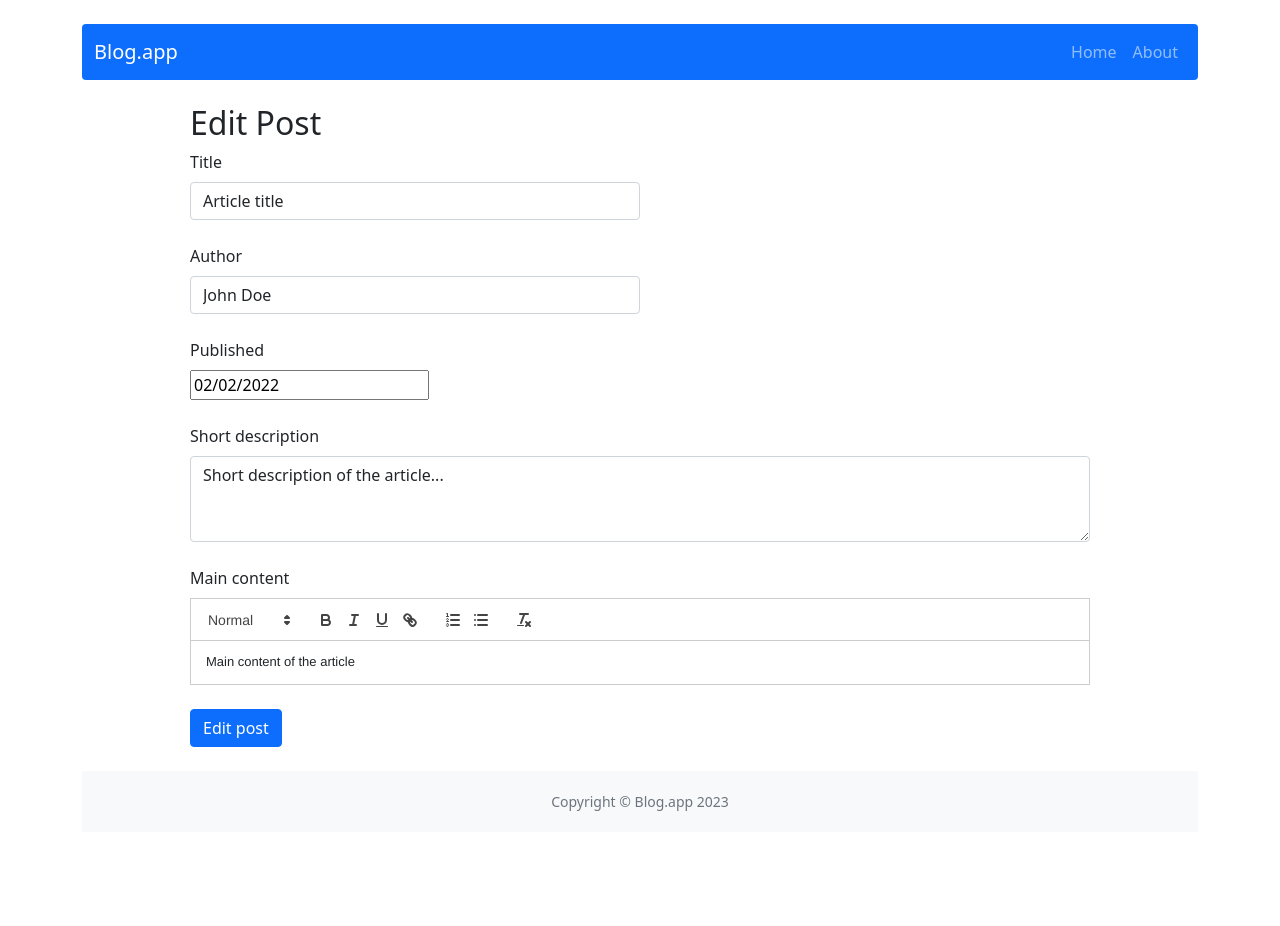
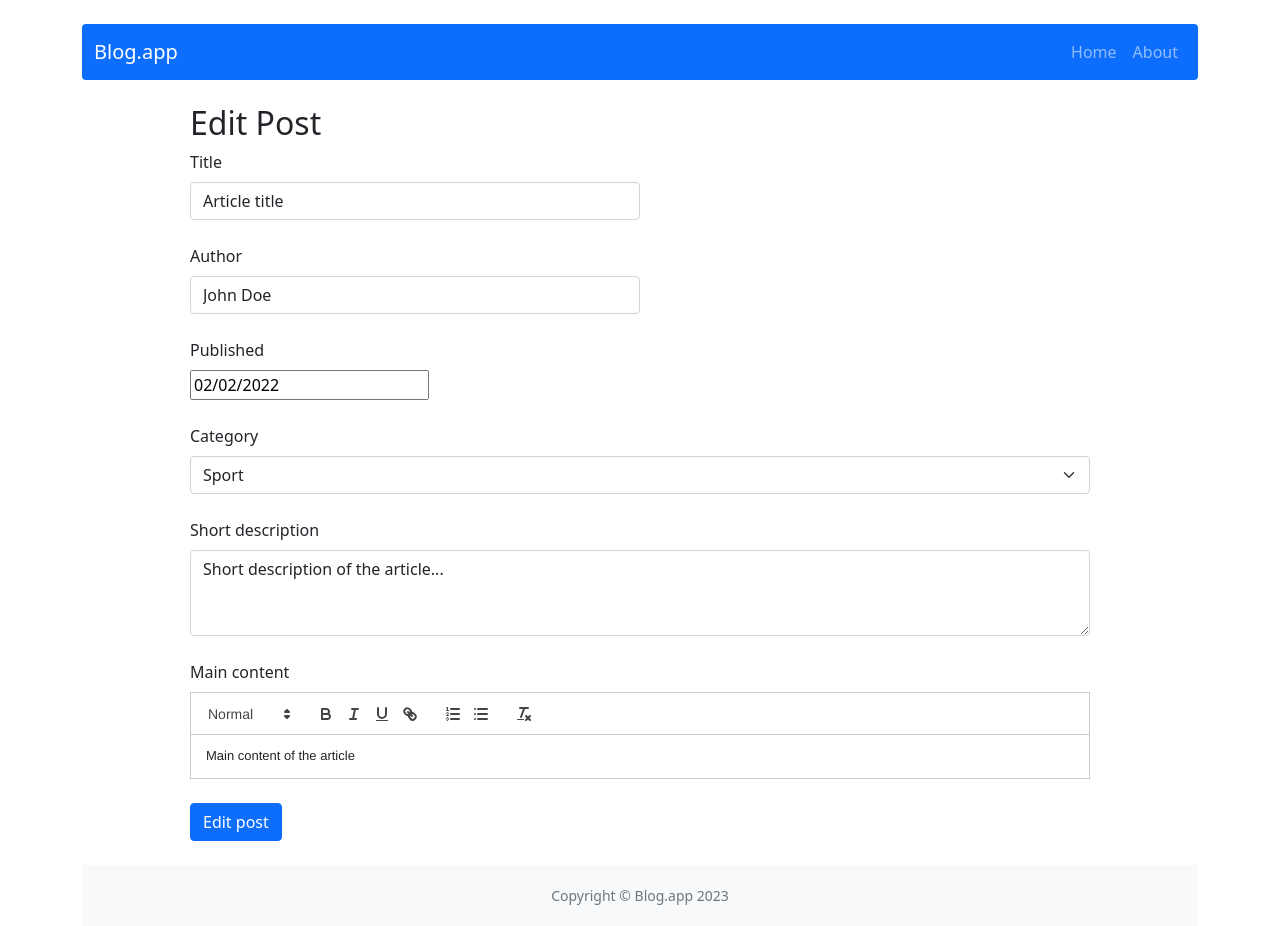
Before and after one commit to anntan2913/react-blog-app, a React (Create React App) app: page /post/edit/1 in a window 1280 px wide. Before the commit the page ends 832 px from the top, so only its background shows below. Built offline with nearby package versions, Linux system fonts and the light colour scheme.

Commit message:
add categories (underway)

```diff
--- a/src/components/features/EditPostForm.js
+++ b/src/components/features/EditPostForm.js
@@ -6,7 +6,7 @@ import PostForm from './PostForm';
 const EditPostForm = () => {
 
     const { id } = useParams();
-    const postData = useSelector(state => getPostById(state, id)); //Pobranie postu o id...
+    const postData = useSelector(state => getPostById(state, id));
 
     const dispatch = useDispatch();
     const navigate = useNavigate();
@@ -20,7 +20,7 @@ const EditPostForm = () => {
     else return(
         <PostForm action={handleEditPost} actionText='Edit post'
             title={postData.title} author={postData.author} publishedDate={postData.publishedDate}
-            shortDescription={postData.shortDescription} content={postData.content} />
+            shortDescription={postData.shortDescription} content={postData.content} category={postData.category} />
     );
 };
 
--- a/src/components/features/PostForm.js
+++ b/src/components/features/PostForm.js
@@ -1,22 +1,28 @@
 import PropTypes from 'prop-types';
 import { useState } from 'react';
-import { Form, Button } from 'react-bootstrap';
+import { Form, Button, FormGroup } from 'react-bootstrap';
 import ReactQuill from 'react-quill';
 import 'react-quill/dist/quill.snow.css';
 import DatePicker from 'react-datepicker';
 import "react-datepicker/dist/react-datepicker.css";
 import { useForm } from 'react-hook-form';
+import { useSelector } from 'react-redux';
+import { getAllCategories } from '../../redux/categoriesRedux';
 
 const PostForm = ({ action, actionText, ...props }) => {
+
+    const categories = useSelector(getAllCategories);
 
     const [title, setTitle] = useState (props.title || '');
     const [author, setAuthor] = useState(props.author || '');
     const [publishedDate, setPublishedDate] = useState(props.publishedDate || '');
     const [shortDescription, setShortDescription] = useState(props.shortDescription || '');
     const [content, setContent] = useState(props.content || '');
+    const [category, setCategory] = useState(props.category || '');
 
     const [contentError, setContentError] = useState(false);
     const [dateError, setDateError] = useState(false);
+
 
     const { register, handleSubmit: validate, formState: { errors } } = useForm();
 
@@ -24,8 +30,8 @@ const PostForm = ({ action, actionText, ...props }) => {
     const handleSubmit = () => {
         setContentError(!content)
         setDateError(!publishedDate)
-        if(content && publishedDate) {
-          action({ title, author, publishedDate, shortDescription, content });
+        if(content && publishedDate && category) {
+          action({ title, author, publishedDate, shortDescription, content, category });
         }
       };
 
@@ -59,6 +65,14 @@ const PostForm = ({ action, actionText, ...props }) => {
                 </Form.Group>
             </div>
             <div style={{ width: '100%' }}>
+                <Form.Group className="mb-4">
+                    <Form.Label>Category</Form.Label>
+                    <Form.Select value={category}  onChange={e => setCategory(e.target.value)}>
+                        <option>Select category...</option>
+                        {categories.map(cat =>
+                        <option key={cat.id}>{cat.name}</option> )}
+                    </Form.Select>
+                </Form.Group>
                 <Form.Group className="mb-4">
                     <Form.Label>Short description</Form.Label>
                     <Form.Control
--- a/src/components/features/Posts.js
+++ b/src/components/features/Posts.js
@@ -12,7 +12,7 @@ const Posts = () => {
         <section>
             <Row>
                 {posts.map(post => (
-                    <Col  className='d-flex' sm='12' md='4' lg='4' >
+                    <Col key={post.id} className='d-flex' sm='12' md='4' lg='4' >
                         <Card key={post.id} className='my-2 align-items-stretch' style={{ width: '100%' }} >
                             <Card.Body>
                                 <Card.Title>{post.title}</Card.Title>
@@ -20,6 +20,8 @@ const Posts = () => {
                                     <strong>Author: </strong>{post.author}
                                     <br/>
                                     <strong>Published: </strong>{dateToStr(post.publishedDate)}
+                                    <br/>
+                                    <strong>Category: </strong>{post.category}
                                     <br/>
                                     <br/>
                                     {post.shortDescription}
@@ -32,7 +34,6 @@ const Posts = () => {
             </Row>
         </section>
 
-
     );
 };
 
--- a/src/components/pages/Post.js
+++ b/src/components/pages/Post.js
@@ -4,12 +4,14 @@ import { Navigate, useParams, Link } from "react-router-dom";
 import { Card, Button, Modal } from "react-bootstrap";
 import { useState } from "react";
 import dateToStr from "../../utils/dateToStr";
+import { getCategoryById } from "../../redux/categoriesRedux";
 
 const Post = () => {
 
     const { id } = useParams();
 
-    const postData = useSelector(state => getPostById(state, id)); //Pobranie postu o id...
+    const postData = useSelector(state => getPostById(state, id));
+    //const category = useSelector(state => getCategoryById(state, postData.categoryId)).name;
 
     const [show, setShow] = useState(false);
     const handleClose = () => setShow(false);
@@ -41,6 +43,8 @@ const Post = () => {
                     <br/>
                     <strong>Published: </strong>{dateToStr(postData.publishedDate)}
                     <br/>
+                    <strong>Category: </strong>{postData.category}
+                    <br/>
                     <br/>
                     <p dangerouslySetInnerHTML={{ __html: postData.content }} />
                     </Card.Text>
--- /dev/null
+++ b/src/redux/categoriesRedux.js
@@ -0,0 +1,14 @@
+//selectors
+export const getAllCategories = ({ categories }) => categories;
+export const getCategoryById = ({ categories }, categoryId ) => categories.find(category => category.id === categoryId);
+
+//action creators
+
+const categoriesReducer = (statePart = [], action) => {
+    switch (action.type) {
+      default:
+        return statePart;
+    };
+  };
+
+  export default categoriesReducer;
--- a/src/redux/initialState.js
+++ b/src/redux/initialState.js
@@ -8,7 +8,8 @@ const initialState = {
             shortDescription: 'Short description of the article...',
             content: 'Main content of the article',
             publishedDate: new Date('02-02-2022'),
-            author: 'John Doe'
+            author: 'John Doe',
+            categoryId: '2'
         },
 
         {
@@ -17,7 +18,8 @@ const initialState = {
             shortDescription: 'Short description of the article...',
             content: 'Main content of the article',
             publishedDate: new Date('06-27-2023'),
-            author: 'Jane Doe'
+            author: 'Jane Doe',
+            categoryId: '1'
         },
 
         {
@@ -26,17 +28,27 @@ const initialState = {
             shortDescription: 'Short description of the article...',
             content: 'Main content of the article',
             publishedDate: new Date('07-06-2023'),
-            author: 'Amanda Hughes'
+            author: 'Amanda Hughes',
+            categoryId: '1'
         },
+
         {
             id: '4',
             title: 'Mount Vesuvius',
             shortDescription: 'Short description of the article...',
             content: 'Main content of the article',
             publishedDate: new Date('07-16-2023'),
-            author: 'Plinius Pompei'
+            author: 'Plinius Pompei',
+            categoryId: '3'
         }
-     ],
+    ],
+
+    categories: [
+        { id: '1',  name: 'News' },
+        { id: '2',  name: 'Sport' },
+        { id: '3',  name: 'Movie' }
+    ],
+
 };
 
 export default initialState;
--- a/src/redux/postsRedux.js
+++ b/src/redux/postsRedux.js
@@ -1,6 +1,10 @@
+import shortid from "shortid";
 //selectors
-export const getAllPosts = ({ posts }) => posts;
-export const getPostById = ({ posts }, id) => posts.find(post => post.id === id);
+export const getAllPosts = ({ posts, categories  }) => posts.map(post => ({...post, category: categories.find(cat => cat.id === post.categoryId).name}));
+export const getPostById = ({ posts, categories }, id) => {
+  const post = posts.find(post => post.id === id);
+  return { ...post, category: categories.find(cat => cat.id === post.categoryId).name }
+}
 
 // actions
 const createActionName = actionName => `app/posts/${actionName}`;
@@ -18,7 +22,7 @@ const postsReducer = (statePart = [], action) => {
     case REMOVE_POST:
       return statePart.filter(post => (post.id !== action.payload));
     case ADD_POST:
-      return [...statePart, {...action.payload}];
+      return [...statePart, {...action.payload, id: shortid()}];
     case EDIT_POST:
       return statePart.map(post => (post.id === action.payload.id ? { ...post, ...action.payload } : post));
     default:
--- a/src/redux/store.js
+++ b/src/redux/store.js
@@ -1,9 +1,11 @@
 import { createStore, combineReducers } from 'redux';
 import initialState from './initialState';
 import postsReducer from './postsRedux';
+import categoriesReducer from './categoriesRedux';
 
 const subreducers = {
-    posts: postsReducer
+    posts: postsReducer,
+    categories: categoriesReducer
 }
 
 const reducer = combineReducers(subreducers);
```
Lines whose indentation alone changed are shown as unchanged.
